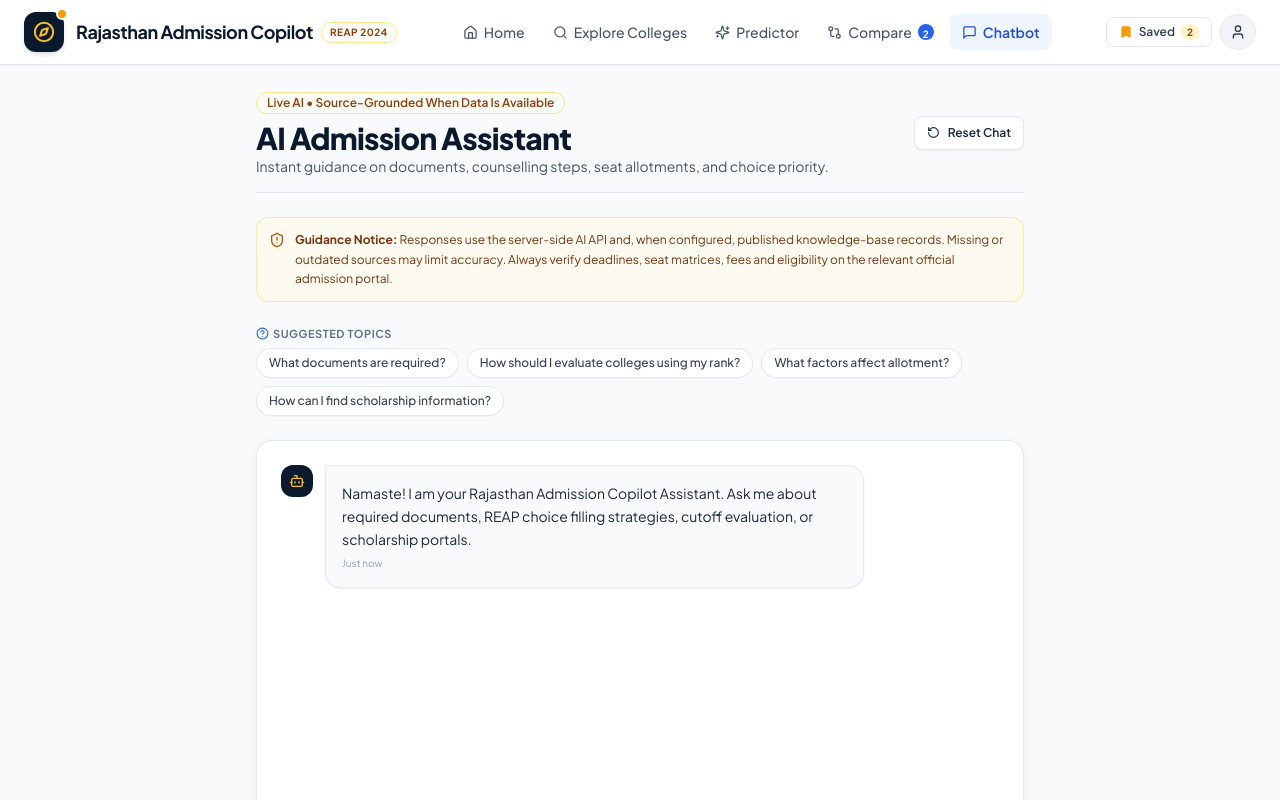
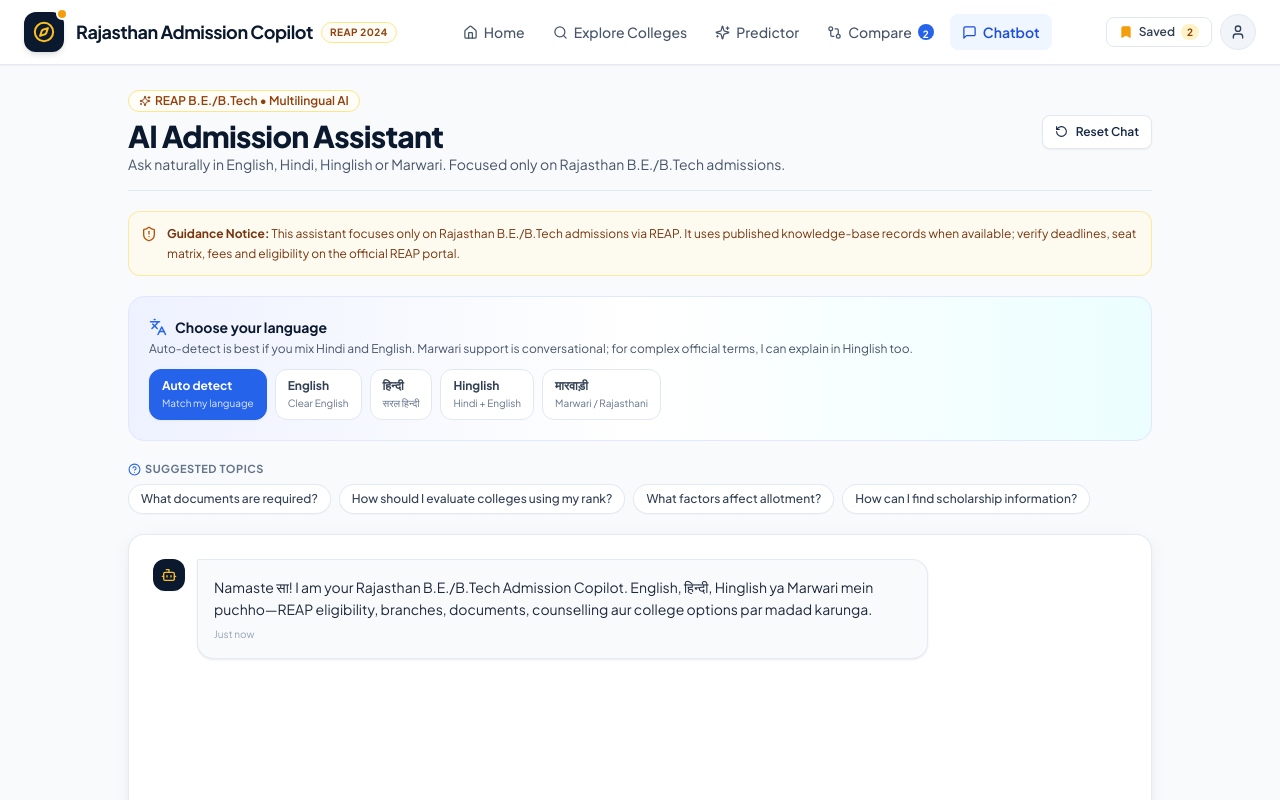
Before and after one commit to Rineeverma2006/Rajasthan-Admissions-copilot, a React (Vite) app: page /assistant in a window 1280 px wide. Shown: the top 800 px of the page. Built offline with nearby package versions, Linux system fonts and the light colour scheme.

Commit message:
Add English Hindi Hinglish and Marwari language selector

```diff
--- a/src/pages/Assistant.tsx
+++ b/src/pages/Assistant.tsx
@@ -1,5 +1,5 @@
 import { useState, useRef, useEffect } from 'react'
-import { Send, Bot, User, Sparkles, RotateCcw, HelpCircle, BookOpen, ShieldAlert } from 'lucide-react'
+import { Send, Bot, User, Sparkles, RotateCcw, HelpCircle, BookOpen, ShieldAlert, Languages } from 'lucide-react'
 import { SUGGESTED } from '../lib/chat'
 
 interface Message {
@@ -9,16 +9,25 @@ interface Message {
 }
 
 interface ApiMessage { role: 'user' | 'assistant'; content: string }
+type ChatLanguage = 'auto' | 'english' | 'hindi' | 'hinglish' | 'marwari'
+const LANGUAGES: { id: ChatLanguage; label: string; helper: string }[] = [
+  { id: 'auto', label: 'Auto detect', helper: 'Match my language' },
+  { id: 'english', label: 'English', helper: 'Clear English' },
+  { id: 'hindi', label: 'हिन्दी', helper: 'सरल हिन्दी' },
+  { id: 'hinglish', label: 'Hinglish', helper: 'Hindi + English' },
+  { id: 'marwari', label: 'मारवाड़ी', helper: 'Marwari / Rajasthani' },
+]
 
 export default function Assistant() {
   const [messages, setMessages] = useState<Message[]>([
     {
       role: 'bot',
-      text: 'Namaste! I am your Rajasthan Admission Copilot Assistant. Ask me about required documents, REAP choice filling strategies, cutoff evaluation, or scholarship portals.',
+      text: 'Namaste सा! I am your Rajasthan B.E./B.Tech Admission Copilot. English, हिन्दी, Hinglish ya Marwari mein puchho—REAP eligibility, branches, documents, counselling aur college options par madad karunga.',
       time: 'Just now',
     },
   ])
   const [input, setInput] = useState('')
+  const [language, setLanguage] = useState<ChatLanguage>('auto')
   const [isTyping, setIsTyping] = useState(false)
   const [apiError, setApiError] = useState('')
   const messagesEndRef = useRef<HTMLDivElement>(null)
@@ -46,7 +55,7 @@ export default function Assistant() {
       const response = await fetch('/api/chat', {
         method: 'POST',
         headers: { 'Content-Type': 'application/json' },
-        body: JSON.stringify({ message: q, history: prior })
+        body: JSON.stringify({ message: q, history: prior, language })
       })
       const data = await response.json() as { answer?: string; error?: string }
       if (!response.ok || !data.answer) throw new Error(data.error || 'Could not get an AI response.')
@@ -65,7 +74,7 @@ export default function Assistant() {
     setMessages([
       {
         role: 'bot',
-        text: 'Conversation reset. Feel free to ask another admission question or click one of the suggested topics below.',
+        text: 'राम-राम सा! Chat reset ho gayi. REAP B.E./B.Tech admission ke baare mein English, हिन्दी, Hinglish ya Marwari mein puchho.',
         time: 'Just now',
       },
     ])
@@ -94,16 +103,16 @@ export default function Assistant() {
   }
 
   return (
-    <div className="max-w-3xl mx-auto space-y-6 pb-12">
+    <div className="max-w-5xl mx-auto space-y-5 pb-12">
       {/* Header */}
       <div className="border-b border-slate-200 pb-4 flex flex-wrap items-center justify-between gap-3">
         <div>
-          <span className="tag mb-1.5">Live AI • Source-Grounded When Data Is Available</span>
+          <span className="tag mb-1.5"><Sparkles size={12} /> REAP B.E./B.Tech • Multilingual AI</span>
           <h1 className="font-heading text-3xl font-extrabold text-navy-900 tracking-tight">
             AI Admission Assistant
           </h1>
           <p className="text-xs sm:text-sm text-slate-600">
-            Instant guidance on documents, counselling steps, seat allotments, and choice priority.
+            Ask naturally in English, Hindi, Hinglish or Marwari. Focused only on Rajasthan B.E./B.Tech admissions.
           </p>
         </div>
         <button
@@ -120,9 +129,19 @@ export default function Assistant() {
       <div className="rounded-xl bg-amber-50/70 border border-amber-200/80 p-3 text-xs text-amber-900 flex items-start gap-2.5">
         <ShieldAlert size={16} className="text-amber-700 shrink-0 mt-0.5" />
         <p className="leading-relaxed">
-          <strong>Guidance Notice:</strong> Responses use the server-side AI API and, when configured, published knowledge-base records. Missing or outdated sources may limit accuracy. Always verify deadlines, seat matrices, fees and eligibility on the relevant official admission portal.
+          <strong>Guidance Notice:</strong> This assistant focuses only on Rajasthan B.E./B.Tech admissions via REAP. It uses published knowledge-base records when available; verify deadlines, seat matrix, fees and eligibility on the official REAP portal.
         </p>
       </div>
+
+      <section className="rounded-2xl border border-indigo-100 bg-gradient-to-r from-indigo-50 via-white to-cyan-50 p-4 sm:p-5">
+        <div className="flex items-center gap-2 text-sm font-bold text-navy-900"><Languages size={18} className="text-royal" /> Choose your language</div>
+        <p className="mt-1 text-xs text-slate-600">Auto-detect is best if you mix Hindi and English. Marwari support is conversational; for complex official terms, I can explain in Hinglish too.</p>
+        <div className="mt-3 flex flex-wrap gap-2">
+          {LANGUAGES.map(option => <button key={option.id} type="button" aria-pressed={language === option.id} onClick={() => setLanguage(option.id)} className={`rounded-xl border px-3 py-2 text-left transition ${language === option.id ? 'border-royal bg-royal text-white shadow-sm' : 'border-slate-200 bg-white text-slate-700 hover:border-royal/40'}`}>
+            <span className="block text-xs font-bold">{option.label}</span><span className={`mt-0.5 block text-[10px] ${language === option.id ? 'text-indigo-100' : 'text-slate-500'}`}>{option.helper}</span>
+          </button>)}
+        </div>
+      </section>
 
       {/* Suggested Questions Pill Row */}
       <div className="space-y-1.5">
@@ -223,7 +242,7 @@ export default function Assistant() {
               type="text"
               value={input}
               onChange={e => setInput(e.target.value)}
-              placeholder="Ask about REAP, eligibility, documents, fees, deadlines..."
+              placeholder="Apni rank, REAP eligibility, branch ya documents ke baare mein puchho..."
               className="inp bg-white shadow-inner text-sm"
               aria-label="Your admission question"
               disabled={isTyping}
```
